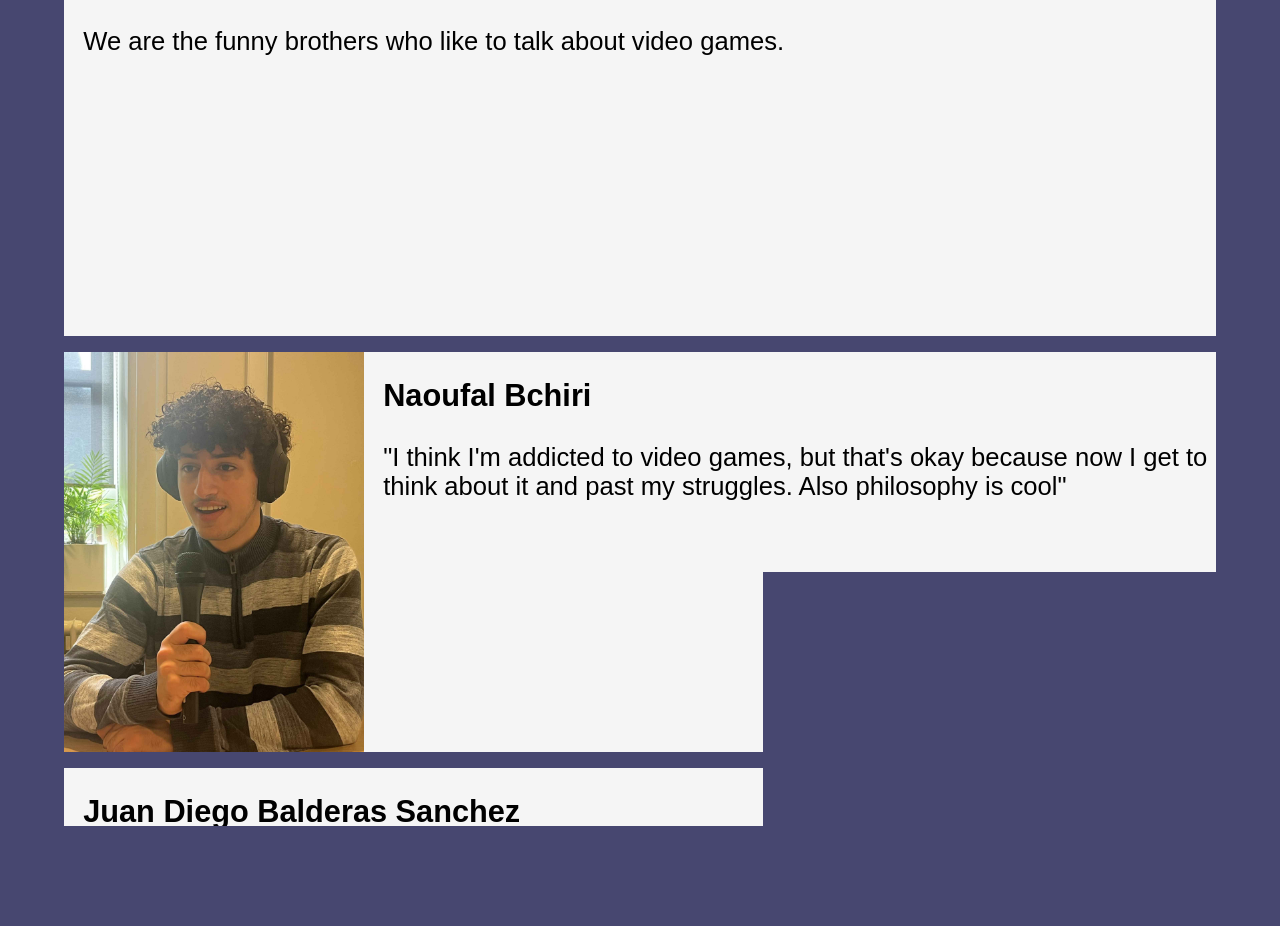
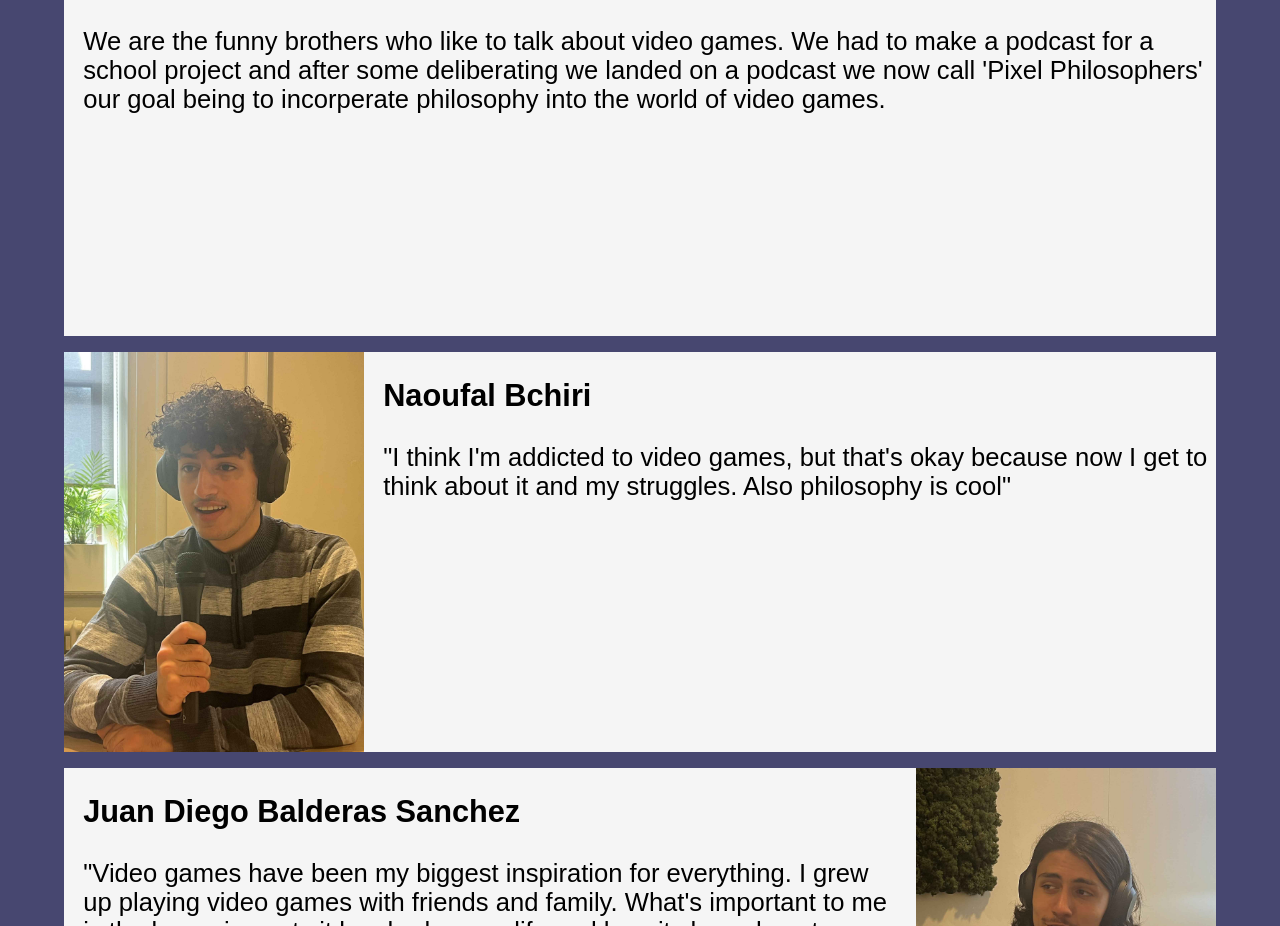
Before and after one commit to Naoufal-Bchiri/PPP.github.io, a plain HTML site: page aboutus.html in a window 1280 px wide. Shown: the part 445-1371 px from the top of the page. Drawn offline with Linux system fonts and the light colour scheme.

Commit message:
Update aboutus.html

```diff
--- a/aboutus.html
+++ b/aboutus.html
@@ -19,11 +19,11 @@
         <main>
             <h1>About Us</h1>
             <div class="guy">
-                <p><span><strong>Pixel Philosophers</strong></span><br><br>We are the funny brothers who like to talk about video games.</p>
+                <p><span><strong>Pixel Philosophers</strong></span><br><br>We are the funny brothers who like to talk about video games. We had to make a podcast for a school project and after some deliberating we landed on a podcast we now call 'Pixel Philosophers' our goal being to incorperate philosophy into the world of video games.</p>
             </div>
             <div class="guy">
                 <img src="./img/nufel.jpg" alt="Naoufal Bchiri">
-                <p><span><strong>Naoufal Bchiri</strong></span><br><br>"I think I'm addicted to video games, but that's okay because now I get to think about it and past my struggles. Also philosophy is cool"</p>
+                <p><span><strong>Naoufal Bchiri</strong></span><br><br>"I think I'm addicted to video games, but that's okay because now I get to think about it and my struggles. Also philosophy is cool"</p>
             </div>
             <div class="guy">
                 <p><span><strong>Juan Diego Balderas Sanchez</strong></span><br><br>"Video games have been my biggest inspiration for everything. I grew up playing video games with friends and family. What's important to me is the larger impacts it has had on my life and how it shaped me to become who I am. I have always loved creating things if that would be through drawing or something else. If it weren't for video games, I would have never gotten into making music or programming. Games have been the catalyst for everything I make in my life."</p>
```
